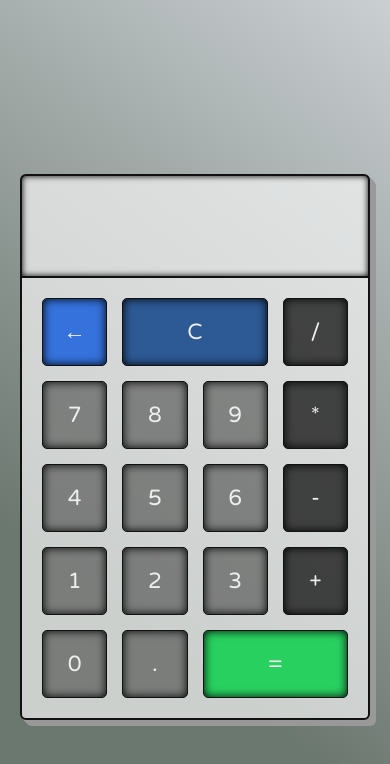
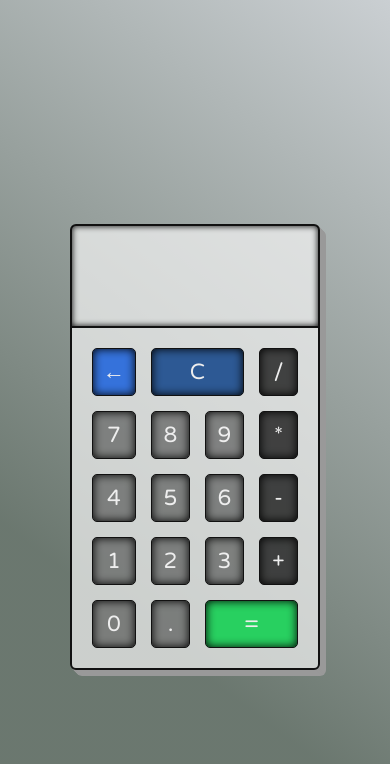
Before and after one commit to aminjonshermatov/arithmetic-alculator, a plain HTML site: page index.html in a window 390 px wide. Drawn offline with Linux system fonts and the light colour scheme.

Commit message:
added answers & fixed some styles

```diff
--- a/styles/style.css
+++ b/styles/style.css
@@ -136,3 +136,13 @@ button:active {
 .audio {
     display: none;
 }
+
+@media only screen and (max-width: 678px) {
+    .calculator {
+        max-width: 250px;
+    }
+
+    .calculator-button {
+        padding: 10px;
+    }
+}
```
Also changed, not shown: answerForQuestions.txt (added).
